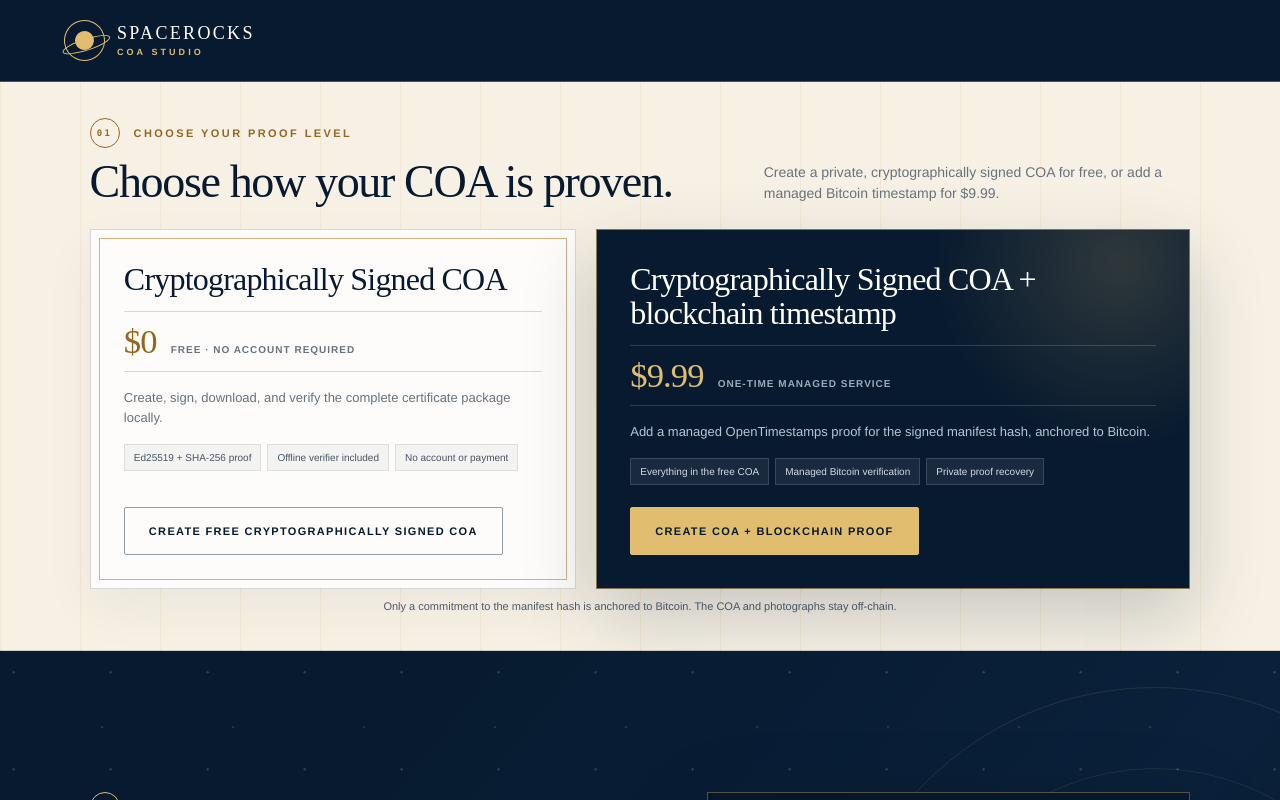
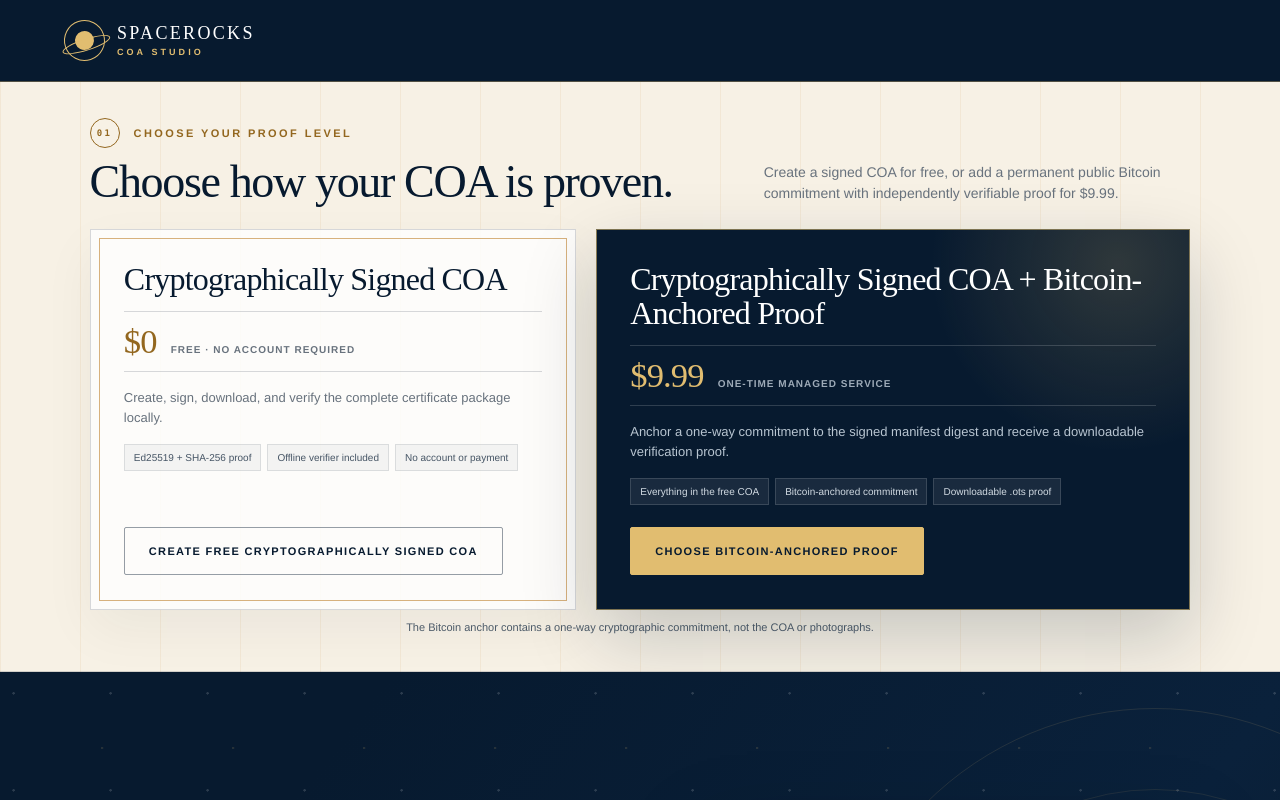
Before and after one commit to rayborg/spacerocks-coa, a React (Vite) app: page / in a window 1280 px wide. Shown: the top 800 px of the page. Built offline with nearby package versions, Linux system fonts and the light colour scheme; no server answers.

Commit message:
Explain Bitcoin-anchored proof value

```diff
--- a/src/App.tsx
+++ b/src/App.tsx
@@ -542,7 +542,7 @@ export default function App() {
             <div className="service-options__intro">
               <p className="eyebrow eyebrow--dark"><span>01</span> Choose your proof level</p>
               <h2 id="coa-options-heading">Choose how your COA is proven.</h2>
-              <p>Create a private, cryptographically signed COA for free, or add a managed Bitcoin timestamp for $9.99.</p>
+              <p>Create a signed COA for free, or add a permanent public Bitcoin commitment with independently verifiable proof for $9.99.</p>
             </div>
             <div className="service-options__grid">
               <article className={`service-option${selectedService === "free" ? " service-option--selected" : ""}`}>
@@ -557,22 +557,22 @@ export default function App() {
                 <a className="button button--outline" href="#builder" onClick={() => setSelectedService("free")}>Create free cryptographically signed COA</a>
               </article>
               <article className={`service-option service-option--blockchain${selectedService === "blockchain" ? " service-option--selected" : ""}`}>
-                <h3>Cryptographically Signed COA + blockchain timestamp</h3>
+                <h3>Cryptographically Signed COA + Bitcoin-Anchored Proof</h3>
                 <div className="service-option__price"><strong>$9.99</strong><span>One-time managed service</span></div>
-                <p>Add a managed OpenTimestamps proof for the signed manifest hash, anchored to Bitcoin.</p>
+                <p>Anchor a one-way commitment to the signed manifest digest and receive a downloadable verification proof.</p>
                 <ul>
                   <li>Everything in the free COA</li>
-                  <li>Managed Bitcoin verification</li>
-                  <li>Private proof recovery</li>
+                  <li>Bitcoin-anchored commitment</li>
+                  <li>Downloadable .ots proof</li>
                 </ul>
                 <a
                   className="button button--gold"
                   href="#builder"
                   onClick={() => setSelectedService("blockchain")}
-                >Create COA + blockchain proof</a>
+                >Choose Bitcoin-anchored proof</a>
               </article>
             </div>
-            <p className="service-options__note">Only a commitment to the manifest hash is anchored to Bitcoin. The COA and photographs stay off-chain.</p>
+            <p className="service-options__note">The Bitcoin anchor contains a one-way cryptographic commitment, not the COA or photographs.</p>
           </section>
         ) : null}
 
@@ -617,7 +617,7 @@ export default function App() {
             {timestampServiceConfig ? (
               <div className={`selected-service selected-service--${selectedService}`}>
                 <span>Selected option</span>
-                <strong>{selectedService === "blockchain" ? "Cryptographically Signed COA + blockchain timestamp · $9.99" : "Free cryptographically signed COA · $0"}</strong>
+                <strong>{selectedService === "blockchain" ? "Cryptographically Signed COA + Bitcoin-Anchored Proof · $9.99" : "Free cryptographically signed COA · $0"}</strong>
                 <a href="#coa-options">Change option</a>
               </div>
             ) : null}
@@ -946,7 +946,7 @@ export default function App() {
                   </div>
                 )}
                 <p className="key-status" aria-live="polite">{keyStatus}</p>
-                <div className="security-note"><strong>Private means private.</strong><span>Keys, passphrases, images, the COA package, and the full form record stay local. If you choose the managed timestamp service, checkout sends the certificate reference, manifest digest, contact email, and consent record to the service. Payment details go directly to Stripe, and later status or proof requests use your private recovery code.</span></div>
+                <div className="security-note"><strong>Private means private.</strong><span>Keys, passphrases, images, the COA package, and the full form record stay local. If you choose the Bitcoin-anchored proof service, checkout sends the certificate reference, manifest digest, contact email, and consent record to the service. Payment details go directly to Stripe, and later status or proof requests use your private recovery code.</span></div>
               </section>
 
               <section className="issue-section">
@@ -982,7 +982,7 @@ export default function App() {
                   type="submit"
                   aria-describedby="issuance-readiness"
                   disabled={generationBusy || !issueReady}
-                >{generationBusy ? "Building package..." : selectedService === "blockchain" ? "Issue cryptographically signed COA for blockchain timestamp" : "Issue cryptographically signed COA package"}</button>
+                >{generationBusy ? "Building package..." : selectedService === "blockchain" ? "Issue COA and continue to Bitcoin proof" : "Issue cryptographically signed COA package"}</button>
                 <p className="generation-status" aria-live="polite">{generationStatus}</p>
                 {receipt ? (
                   <div className="release-receipt">
--- a/src/components/PaidTimestampPanel.tsx
+++ b/src/components/PaidTimestampPanel.tsx
@@ -38,8 +38,8 @@ function isPollingComplete(status: OrderStatus): boolean {
 
 function statusCopy(status: OrderStatus): { label: string; detail: string; tone: string } {
   if (status.fulfillmentState === "manual_review") return { label: "Manual review", detail: "Automation has paused safely. A historical calendar-submission time, if shown, does not mean the current review is complete or Bitcoin-confirmed.", tone: "warning" };
-  if (status.paymentState === "failed") return { label: "Payment failed", detail: "No Bitcoin timestamp is confirmed. Use Stripe or support guidance before retrying.", tone: "error" };
-  if (status.paymentState === "expired") return { label: "Checkout expired", detail: "No Bitcoin timestamp is confirmed for this expired checkout.", tone: "error" };
+  if (status.paymentState === "failed") return { label: "Payment failed", detail: "No Bitcoin-anchored proof is confirmed. Use Stripe or support guidance before retrying.", tone: "error" };
+  if (status.paymentState === "expired") return { label: "Checkout expired", detail: "No Bitcoin-anchored proof is confirmed for this expired checkout.", tone: "error" };
   if (status.paymentState === "refunded") return { label: "Order refunded", detail: "A refund does not erase timestamp evidence that may already exist. Review proof availability below.", tone: "warning" };
   if (status.paymentState === "disputed") return { label: "Order disputed", detail: "The commercial order is under review. This does not by itself change existing timestamp evidence.", tone: "warning" };
   if (status.fulfillmentState === "bitcoin_verified" || status.fulfillmentState === "delivered") {
@@ -295,7 +295,7 @@ export default function PaidTimestampPanel({ config, focusOnRelease = false, rel
   const downloadRecoveryCode = () => {
     if (!session) return;
     const text = [
-      "Spacerocks managed timestamp recovery code",
+      "Spacerocks Bitcoin-anchored proof recovery code",
       "Keep this private. Anyone with this code may view status or download an available proof.",
       `Order: ${session.orderRef}`,
       `Certificate: ${session.certificateReference}`,
@@ -326,9 +326,9 @@ export default function PaidTimestampPanel({ config, focusOnRelease = false, rel
 
   if (!expanded && !release && !session) {
     return (
-      <section className="timestamp-recovery-launch" aria-label="Managed timestamp order recovery">
+      <section className="timestamp-recovery-launch" aria-label="Bitcoin-anchored proof order recovery">
         <span>Already have a private recovery code?</span>
-        <button type="button" className="text-button" onClick={() => setExpanded(true)}>Recover a timestamp order</button>
+        <button type="button" className="text-button" onClick={() => setExpanded(true)}>Recover a Bitcoin proof order</button>
       </section>
     );
   }
@@ -342,8 +342,8 @@ export default function PaidTimestampPanel({ config, focusOnRelease = false, rel
     <section className="timestamp-section" id="timestamp-service" aria-labelledby="timestamp-heading">
       <div className="timestamp-section__heading">
         <div>
-          <p className="eyebrow eyebrow--dark"><span>+</span> Option 2 · Blockchain enhancement</p>
-          <h2 id="timestamp-heading" ref={headingRef} tabIndex={-1}>Managed blockchain timestamp</h2>
+          <p className="eyebrow eyebrow--dark"><span>+</span> Option 2 · Permanent public commitment</p>
+          <h2 id="timestamp-heading" ref={headingRef} tabIndex={-1}>Bitcoin-Anchored Proof</h2>
         </div>
         <strong className="timestamp-test-badge">{sandbox ? "Sandbox / test only" : "Live paid service"}</strong>
       </div>
@@ -352,7 +352,7 @@ export default function PaidTimestampPanel({ config, focusOnRelease = false, rel
         <p><strong>Your cryptographically signed COA is already complete.</strong> It remains independently verifiable without this service, Stripe, OpenTimestamps, Bitcoin, or this website.</p>
         {sandbox
           ? <p>Public OpenTimestamps calendars are free. A future fee would cover managed checkout, automation, monitoring, proof retention and upgrades, delivery, support, and related operations. The server controls any price; no amount is editable here.</p>
-          : <p>Public OpenTimestamps calendars are free. The service fee covers managed checkout, automation, confirmation monitoring, proof retention and upgrades, delivery, support, and related operations. The server controls the price; no amount is editable here.</p>}
+          : <p><strong>For a one-time $9.99, we anchor a one-way cryptographic fingerprint of the exact signed manifest to Bitcoin and provide a downloadable proof.</strong> Anyone with the COA can later verify that this fingerprint existed no later than the attesting Bitcoin block. The signed manifest and its file hashes reveal later changes to the presented package. The COA and photographs remain off-chain.</p>}
         <p>The separate proof anchors the exact submitted <code>manifest.json</code> SHA-256 digest through OpenTimestamps to the Bitcoin blockchain. It does not put the COA or photographs on-chain, usually does not provide a unique transaction, and does not prove authenticity, ownership, identity, authorship, provenance truth, or an exact creation time.</p>
         <p>Bitcoin is the specific blockchain used by this service. Initial verification requires at least one confirmation and remains subject to reorganization monitoring. Keep the private recovery code to return for proof upgrades and download.</p>
       </div>
--- a/src/styles.css
+++ b/src/styles.css
@@ -3769,12 +3769,12 @@ footer > div:last-child a {
   }
 
   .service-options {
-    padding: 28px 14px 28px;
+    padding: 24px 14px 28px;
   }
 
   .service-options__intro {
     display: block;
-    margin-bottom: 14px;
+    margin-bottom: 12px;
   }
 
   .service-options__intro .eyebrow {
```
Also changed, not shown: 1 other file (tests, documents, lock files or other folders).
